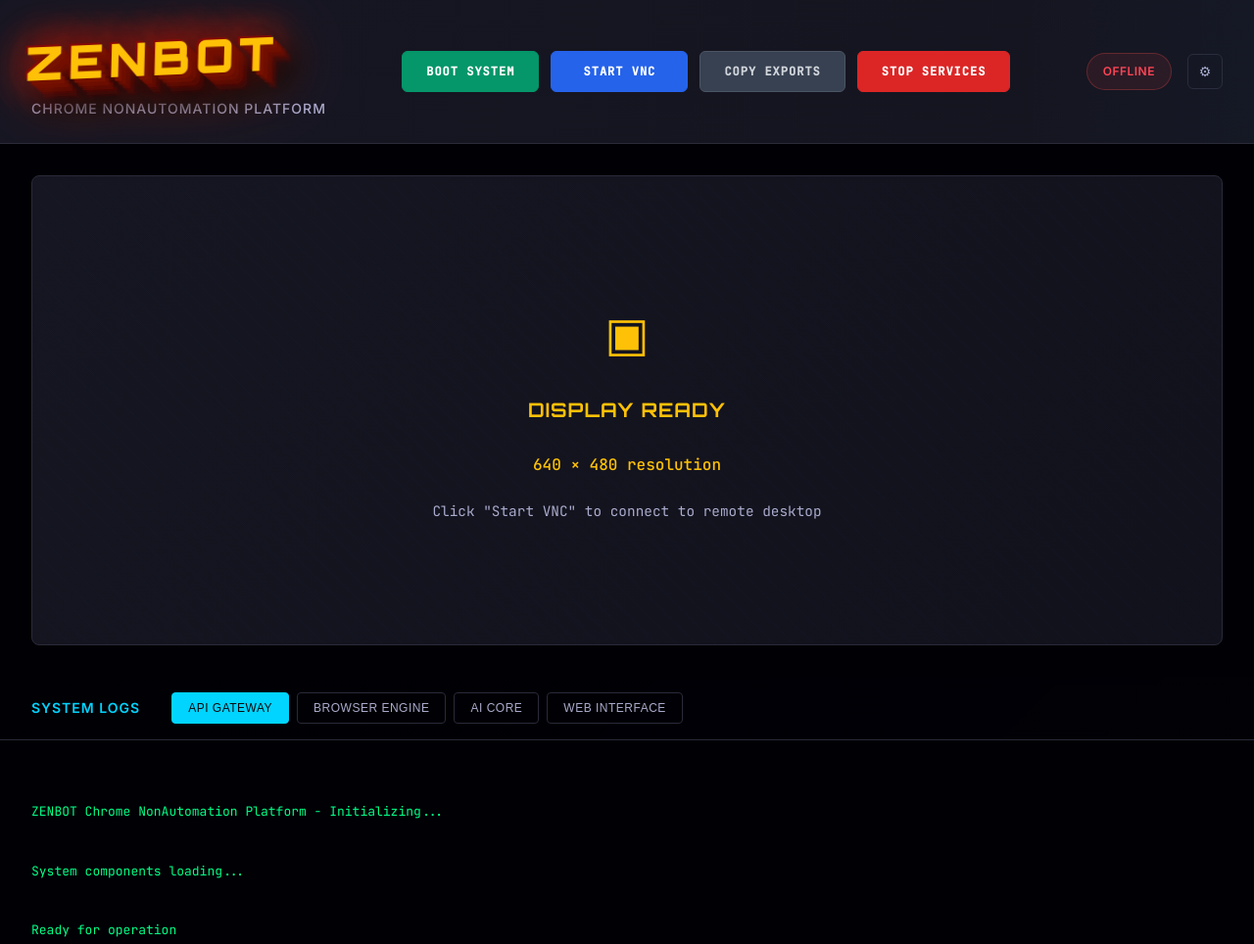
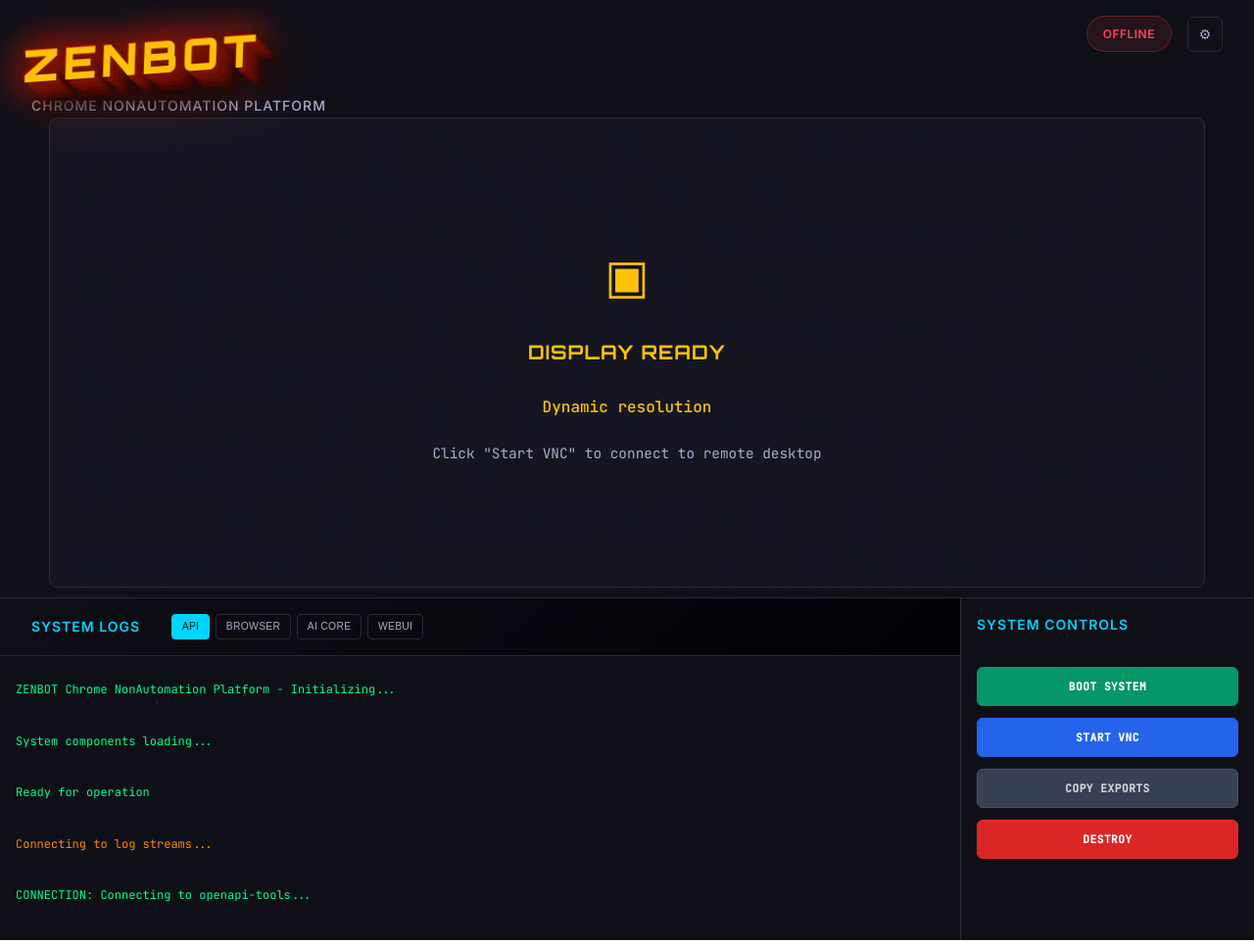
Before and after one commit to michaelsoftmd/pebkac-chrome, a plain HTML site: page static/index.html in a window 1280 px wide. Shown: the top 964 px of the page at 98% size. Drawn offline with Linux system fonts and the light colour scheme; no server answers.

Commit message:
Add files via upload
better vnc window frame
better layout
persistent browser sessions now AVAILABLE

```diff
--- a/static/index.html
+++ b/static/index.html
@@ -13,8 +13,8 @@
             --accent-green: #00ff88;
             --accent-orange: #ff8800;
             --accent-red: #ff4455;
-            --dark-bg: #0a0a0f;
-            --darker-bg: #000005;
+            --dark-bg: #1a1a22;
+            --darker-bg: #0f0f18;
             --card-bg: #161622;
             --border-color: #2a2a3a;
             --text-primary: #ffffff;
@@ -59,19 +59,23 @@
             min-height: 100vh;
         }
 
-        .header {
-            background: linear-gradient(135deg, var(--card-bg) 0%, rgba(22, 22, 34, 0.95) 100%);
-            border-bottom: 1px solid var(--border-color);
-            padding: 1.5rem 2rem;
+        .fixed-header {
+            position: fixed;
+            top: 0;
+            left: 0;
+            right: 0;
+            z-index: 1000;
+            background: transparent;
+            padding: 1rem 2rem;
             display: flex;
             justify-content: space-between;
-            align-items: center;
-            flex-wrap: nowrap;
-            gap: 1rem;
-            backdrop-filter: blur(10px);
-            position: relative;
-            overflow: hidden;
-            min-height: 80px;
+            align-items: flex-start;
+            min-height: 60px;
+            pointer-events: none;
+        }
+
+        .fixed-header * {
+            pointer-events: auto;
         }
 
         .header::after {
@@ -95,14 +99,15 @@
             flex-direction: column;
             align-items: flex-start;
             flex-shrink: 0;
+            margin-top: 10px;
         }
 
         .zenbot-title {
             font-family: 'Orbitron', monospace;
-            font-size: 2.8rem;
+            font-size: 2.6rem;
             font-weight: 900;
             color: var(--zenbot-orange);
-            letter-spacing: 5px;
+            letter-spacing: 4px;
             position: relative;
             text-transform: uppercase;
             /* Aggressive graffiti with deep orange glow */
@@ -111,11 +116,11 @@
                 8px 8px 0px rgba(119, 17, 0, 0.6),
                 12px 12px 0px rgba(119, 17, 0, 0.4),
                 16px 16px 0px rgba(119, 17, 0, 0.2),
-                20px 20px 30px rgba(0, 0, 0, 0.9),
-                0 0 40px rgba(204, 51, 0, 0.6),
-                0 0 80px rgba(204, 51, 0, 0.3);
-            transform: rotate(-2.5deg) skew(-4deg) scale(1.05);
-            filter: drop-shadow(0 0 20px rgba(204, 51, 0, 0.4));
+                20px 20px 25px rgba(0, 0, 0, 0.9),
+                0 0 35px rgba(204, 51, 0, 0.6),
+                0 0 70px rgba(204, 51, 0, 0.3);
+            transform: rotate(-4deg) skew(-6deg) scale(1.08);
+            filter: drop-shadow(0 0 18px rgba(204, 51, 0, 0.4));
             z-index: 10;
         }
 
@@ -155,21 +160,21 @@
         }
 
         .btn {
-            padding: 0.75rem 1.5rem;
+            padding: 0.75rem 1rem;
             background: var(--card-bg);
             color: var(--text-secondary);
             border: 1px solid var(--border-color);
             border-radius: 6px;
             cursor: pointer;
             font-family: 'JetBrains Mono', monospace;
-            font-size: 0.75rem;
+            font-size: 0.7rem;
             font-weight: 600;
             text-transform: uppercase;
-            letter-spacing: 1px;
+            letter-spacing: 0.5px;
             transition: all 0.2s ease;
             position: relative;
-            min-width: 140px;
             text-align: center;
+            white-space: nowrap;
         }
 
         .btn:hover:not(:disabled) {
@@ -281,12 +286,43 @@
             flex: 1;
             display: flex;
             flex-direction: column;
+            margin-top: 0; /* Iframe extends behind transparent header */
+            padding: 0;
+        }
+
+        .bottom-section {
+            display: flex;
+            height: 350px;
+            flex-shrink: 0;
+            background: var(--card-bg);
+            border-top: 1px solid var(--border-color);
+            margin-top: 0;
+        }
+
+        .controls-section {
+            width: 300px;
+            padding: 1rem;
+            background: var(--darker-bg);
+            border-left: 1px solid var(--border-color);
+            display: flex;
+            flex-direction: column;
+            gap: 1rem;
+        }
+
+        .controls-section .controls {
+            display: flex;
+            flex-direction: column;
+            gap: 0.75rem;
         }
 
         .vnc-section {
-            padding: 2rem;
+            flex: 1;
+            display: flex;
+            flex-direction: column;
+            padding: 120px 50px 10px 50px;
             background: var(--darker-bg);
-            text-align: center;
+            height: calc(100vh - 360px);
+            min-height: 70vh;
         }
 
         .section-title {
@@ -299,16 +335,16 @@
         }
 
         .vnc-container {
+            flex: 1;
             display: flex;
-            flex: 1;
-            min-width: 640px;
-            min-height: 480px;
             position: relative;
             background: linear-gradient(135deg, var(--card-bg) 0%, rgba(22, 22, 34, 0.8) 100%);
             border: 1px solid var(--border-color);
             border-radius: 8px;
-            margin: 0 auto;
             overflow: hidden;
+            height: 100%;
+            min-height: 480px;
+            min-width: 640px;
         }
 
         .vnc-container::before {
@@ -377,21 +413,24 @@
             width: 100%;
             height: 100%;
             border: none;
-            background: black;
+            background: #1a1a1a;
             display: none;
             pointer-events: auto;
             position: relative;
             z-index: 1;
+            min-width: 640px;
         }
 
         #vnc-iframe.active {
             display: block;
         }
 
-        /* Ensure noVNC scales properly inside iframe */
+        /* Ensure noVNC scales dynamically inside iframe */
         .vnc-container iframe {
             min-width: 640px;
             min-height: 480px;
+            max-width: 1920px;
+            max-height: 1080px;
         }
 
         .logs-section {
@@ -399,6 +438,7 @@
             display: flex;
             flex-direction: column;
             background: var(--card-bg);
+            min-width: 0; /* Allow shrinking */
         }
 
         .log-controls {
@@ -422,21 +462,23 @@
 
         .log-tabs {
             display: flex;
-            gap: 0.5rem;
+            gap: 0.4rem;
+            flex-wrap: nowrap;
         }
 
         .log-tab {
-            padding: 0.5rem 1rem;
+            padding: 0.4rem 0.6rem;
             background: transparent;
             border: 1px solid var(--border-color);
             color: var(--text-secondary);
             cursor: pointer;
             border-radius: 4px;
             transition: all 0.2s;
-            font-size: 0.75rem;
+            font-size: 0.65rem;
             text-transform: uppercase;
-            letter-spacing: 0.5px;
+            letter-spacing: 0.25px;
             font-weight: 500;
+            white-space: nowrap;
         }
 
         .log-tab:hover {
@@ -455,14 +497,13 @@
             background: var(--darker-bg);
             color: var(--accent-green);
             font-family: 'JetBrains Mono', monospace;
-            font-size: 0.8125rem;
-            padding: 1.5rem 2rem;
+            font-size: 0.75rem;
+            padding: 1rem;
             overflow-y: auto;
             white-space: pre-wrap;
             word-wrap: break-word;
-            line-height: 1.5;
-            max-height: 400px;
-            min-height: 300px;
+            line-height: 1.4;
+            min-height: 250px;
         }
 
         .log-line {
@@ -517,10 +558,11 @@
 
         /* Responsive */
         @media (max-width: 768px) {
-            .header {
-                padding: 1rem;
+            .fixed-header {
+                padding: 0.75rem 1rem;
                 flex-direction: column;
                 text-align: center;
+                min-height: 50px;
             }
 
             .zenbot-logo {
@@ -528,29 +570,54 @@
             }
 
             .zenbot-title {
-                font-size: 2.5rem;
-                letter-spacing: 4px;
+                font-size: 2.0rem;
+                letter-spacing: 3px;
+                transform: rotate(-3deg) skew(-4deg) scale(1.05);
+            }
+
+            .main-content {
+                margin-top: 0;
             }
 
             .vnc-section {
-                padding: 1rem;
+                padding: 90px 30px 0 30px;
+                height: calc(100vh - 300px);
+                min-height: 60vh;
+            }
+
+            .bottom-section {
+                flex-direction: column;
+                min-height: auto;
+            }
+
+            .controls-section {
+                width: 100%;
+                border-left: none;
+                border-top: 1px solid var(--border-color);
+            }
+
+            .controls-section .controls {
+                flex-direction: row;
+                flex-wrap: wrap;
+                justify-content: center;
             }
 
             .log-controls {
-                padding: 1rem;
+                padding: 0.75rem;
                 flex-direction: column;
-                gap: 1rem;
+                gap: 0.5rem;
                 align-items: flex-start;
             }
 
-            .log-viewer {
-                padding: 1rem;
-                font-size: 0.75rem;
+            .log-tabs {
+                flex-wrap: wrap;
+                gap: 0.3rem;
             }
 
-            .controls {
-                width: 100%;
-                justify-content: center;
+            .log-viewer {
+                padding: 0.75rem;
+                font-size: 0.7rem;
+                min-height: 200px;
             }
         }
 
@@ -575,16 +642,11 @@
 </head>
 <body>
     <div class="container">
-        <div class="header">
+        <!-- Fixed top header -->
+        <div class="fixed-header">
             <div class="zenbot-logo">
                 <div class="zenbot-title">ZENBOT</div>
                 <div class="zenbot-subtitle">Chrome NonAutomation Platform</div>
-            </div>
-            <div class="controls">
-                <button id="compose-up" class="btn btn-boot" onclick="composeUp()">Boot System</button>
-                <button id="vnc-toggle" class="btn btn-primary" onclick="toggleVNC()">Start VNC</button>
-                <button id="copy-exports" class="btn btn-secondary" onclick="copyExports()">Copy Exports</button>
-                <button id="stop-all" class="btn btn-danger" onclick="stopAll()">Stop Services</button>
             </div>
             <div class="status-indicator">
                 <span id="connection-status" class="status disconnected">Offline</span>
@@ -598,7 +660,7 @@
                     <div id="vnc-placeholder" class="vnc-placeholder">
                         <div class="icon">▣</div>
                         <h3>Display Ready</h3>
-                        <p>640 × 480 resolution</p>
+                        <p>Dynamic resolution</p>
                         <p>Click "Start VNC" to connect to remote desktop</p>
                     </div>
                     <iframe
@@ -608,14 +670,15 @@
                 </div>
             </div>
 
+            <div class="bottom-section">
                 <div class="logs-section">
                     <div class="log-controls">
                         <h3>System Logs</h3>
                         <div class="log-tabs">
-                        <button class="log-tab active" onclick="switchLog('openapi-tools')">API Gateway</button>
-                        <button class="log-tab" onclick="switchLog('zendriver')">Browser Engine</button>
+                            <button class="log-tab active" onclick="switchLog('openapi-tools')">API</button>
+                            <button class="log-tab" onclick="switchLog('zendriver')">Browser</button>
                             <button class="log-tab" onclick="switchLog('llama-cpp-server')">AI Core</button>
-                        <button class="log-tab" onclick="switchLog('open-webui')">Web Interface</button>
+                            <button class="log-tab" onclick="switchLog('open-webui')">WebUI</button>
                         </div>
                     </div>
 
@@ -624,6 +687,17 @@
                         <div class="log-line info">System components loading...</div>
                         <div class="log-line info">Ready for operation</div>
                         <div class="log-line warning">Connecting to log streams...</div>
+                    </div>
+                </div>
+
+                <div class="controls-section">
+                    <h3 style="color: var(--primary-cyan); font-size: 0.875rem; text-transform: uppercase; letter-spacing: 1px; margin-bottom: 1rem;">System Controls</h3>
+                    <div class="controls">
+                        <button id="system-toggle" class="btn btn-boot" onclick="toggleSystem()">Boot System</button>
+                        <button id="vnc-toggle" class="btn btn-primary" onclick="toggleVNC()">Start VNC</button>
+                        <button id="copy-exports" class="btn btn-secondary" onclick="copyExports()">Copy Exports</button>
+                        <button id="reset-containers" class="btn btn-danger" onclick="resetContainers()">DESTROY</button>
+                    </div>
                 </div>
             </div>
         </div>
@@ -642,6 +716,17 @@
         // Initialize on load
         window.addEventListener('load', () => {
             connectToLogs(currentLogSource);
+        });
+
+        // Handle window resize for VNC scaling
+        window.addEventListener('resize', () => {
+            if (vncActive) {
+                const iframe = document.getElementById('vnc-iframe');
+                if (iframe) {
+                    // Trigger VNC to recalculate size
+                    iframe.contentWindow?.postMessage({type: 'resize'}, '*');
+                }
+            }
         });
 
         // Clean up connections when page is closed or hidden
@@ -672,12 +757,19 @@
             vncActive = !vncActive;
 
             if (vncActive) {
-                iframe.src = 'http://localhost:6080/vnc.html?autoconnect=true&resize=scale&view_clip=1';
+                // Calculate optimal resolution based on container size
+                const container = iframe.parentElement;
+                const maxWidth = Math.min(container.offsetWidth, 1920);
+                const maxHeight = Math.min(container.offsetHeight, 1080);
+                const minWidth = Math.max(640, maxWidth);
+                const minHeight = Math.max(480, maxHeight);
+
+                iframe.src = `http://localhost:6080/vnc.html?autoconnect=true&resize=scale&view_clip=false&quality=9&compression=0&reconnect=true&bell=false&shared=true`;
                 iframe.classList.add('active');
                 placeholder.style.display = 'none';
                 button.textContent = 'Restart VNC';
                 updateStatus('connecting');
-                addLogLine('VNC: Establishing connection...', 'info');
+                addLogLine(`VNC: Establishing connection (scaling to container size)...`, 'info');
 
                 setTimeout(() => {
                     updateStatus('connected');
@@ -711,35 +803,42 @@
             statusEl.textContent = statusMap[status] || status;
         }
 
-        async function stopAll() {
-            const button = document.getElementById('stop-all');
-            if (!confirm('This will stop all containers and remove the network. Continue?')) {
+
+        async function resetContainers() {
+            if (!confirm('DESTROY ALL DATA and recreate containers? This cannot be undone!')) {
                 return;
             }
 
+            const button = document.getElementById('reset-containers');
             button.disabled = true;
-            button.textContent = 'Stopping...';
-            addLogLine('SYSTEM: Initiating shutdown sequence...', 'warning');
+            button.textContent = 'Resetting...';
+            addLogLine('SYSTEM: DESTROYING all data...', 'error');
 
             try {
-                const response = await fetch('/api/control/stop-all', { method: 'POST' });
+                const response = await fetch('/api/control/reset', { method: 'POST' });
                 const result = await response.json();
 
                 if (result.status === 'success') {
-                    addLogLine('SYSTEM: All services stopped successfully', 'info');
+                    addLogLine('SYSTEM: Destruction completed - all data destroyed', 'info');
+                    showStopButton();
                 } else {
-                    addLogLine(`SYSTEM: Shutdown failed - ${result.message}`, 'error');
+                    addLogLine(`SYSTEM: Destroy failed - ${result.message}`, 'error');
                 }
             } catch (error) {
                 addLogLine(`SYSTEM: Error - ${error.message}`, 'error');
             } finally {
                 button.disabled = false;
-                button.textContent = 'Stop Services';
+                button.textContent = 'DESTROY';
             }
         }
 
-        async function composeUp() {
-            const button = document.getElementById('compose-up');
+        let systemRunning = false;
+
+        async function toggleSystem() {
+            const button = document.getElementById('system-toggle');
+
+            if (!systemRunning) {
+                // Starting system
                 button.disabled = true;
                 button.textContent = 'Starting...';
 
@@ -748,6 +847,8 @@
                 retryCount = 0;
 
                 addLogLine('SYSTEM: Creating network infrastructure...', 'info');
+
+                let startupSuccess = false;
 
                 try {
                     // First create the network
@@ -768,14 +869,64 @@
 
                     if (result.status === 'success') {
                         addLogLine('SYSTEM: All services started successfully', 'info');
+                        startupSuccess = true;
                     } else {
-                    addLogLine(`SYSTEM: Startup failed - ${result.message}`, 'error');
+                        addLogLine(`SYSTEM: Startup failed - ${result.message || 'Unknown error'}`, 'error');
                     }
                 } catch (error) {
                     addLogLine(`SYSTEM: Error - ${error.message}`, 'error');
-            } finally {
+                }
+
+                // Always update button state
+                if (startupSuccess) {
+                    systemRunning = true;
+                    button.textContent = 'Stop System';
+                    button.className = 'btn btn-danger';
+                } else {
+                    systemRunning = false;
+                    button.textContent = 'Boot System';
+                    button.className = 'btn btn-boot';
+                }
+
                 button.disabled = false;
+            } else {
+                // Stopping system
+                if (!confirm('Stop all containers? (Data will be preserved)')) {
+                    return;
+                }
+
+                button.disabled = true;
+                button.textContent = 'Stopping...';
+                addLogLine('SYSTEM: Stopping containers (preserving data)...', 'warning');
+
+                let stopSuccess = false;
+
+                try {
+                    const response = await fetch('/api/control/stop', { method: 'POST' });
+                    const result = await response.json();
+
+                    if (result.status === 'success') {
+                        addLogLine('SYSTEM: Containers stopped - data preserved', 'info');
+                        stopSuccess = true;
+                    } else {
+                        addLogLine(`SYSTEM: Stop failed - ${result.message || 'Unknown error'}`, 'error');
+                    }
+                } catch (error) {
+                    addLogLine(`SYSTEM: Error - ${error.message}`, 'error');
+                }
+
+                // Always update button state
+                if (stopSuccess) {
+                    systemRunning = false;
                     button.textContent = 'Boot System';
+                    button.className = 'btn btn-boot';
+                } else {
+                    // If stop failed, assume system is still running
+                    button.textContent = 'Stop System';
+                    button.className = 'btn btn-danger';
+                }
+
+                button.disabled = false;
             }
         }
 
```
Also changed, not shown: 3 other files. Lines whose indentation alone changed are shown as unchanged.
